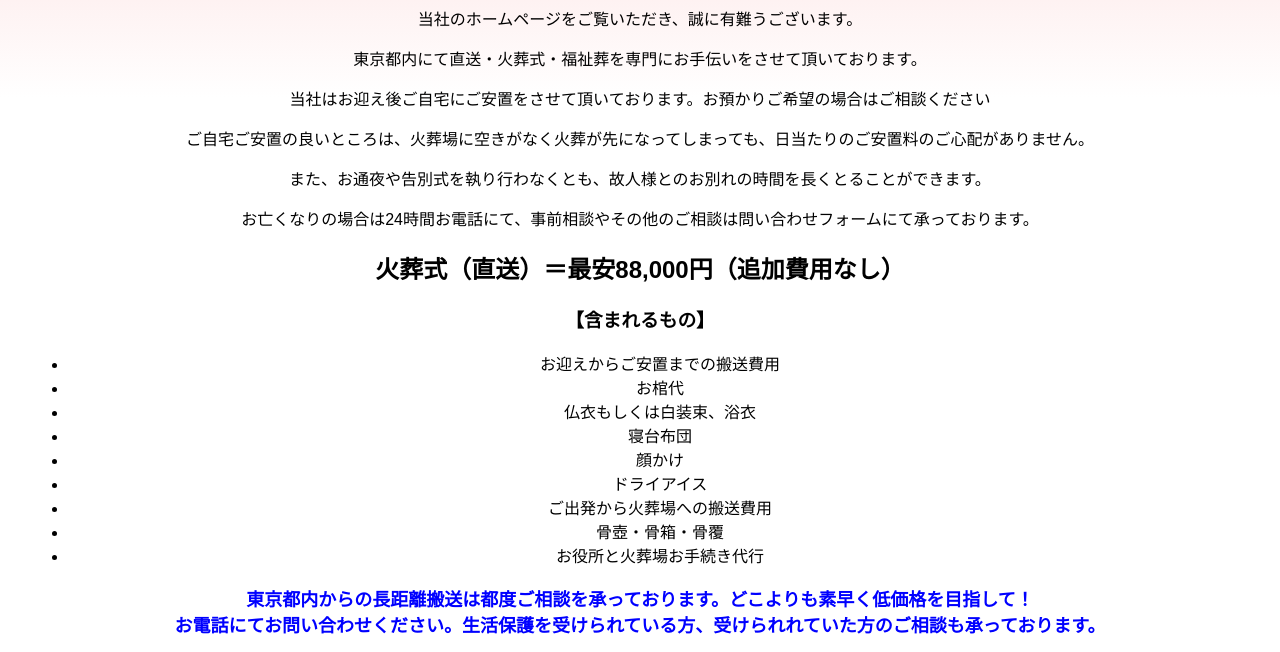
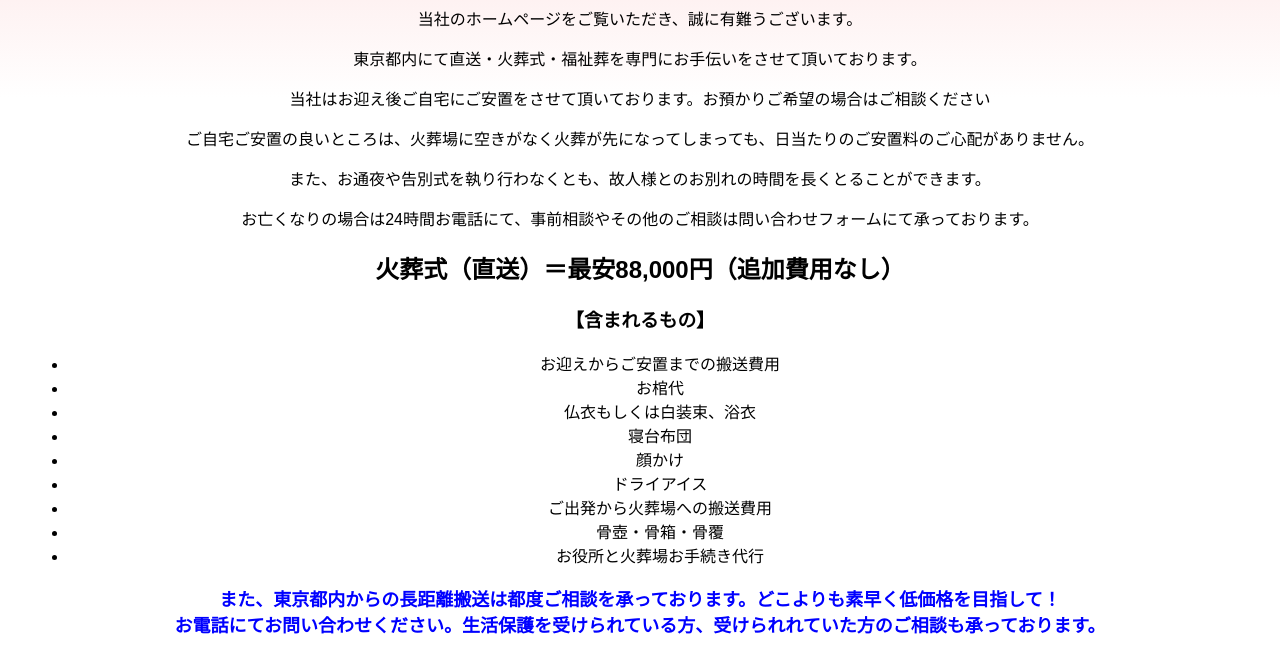
Before and after one commit to tokyokasouchokusou/funeral-service-site, a plain HTML site: page index.html in a window 1280 px wide. Shown: the part 104-756 px from the top of the page. Drawn offline with Linux system fonts and the light colour scheme.

Commit message:
Update index.html

```diff
--- a/index.html
+++ b/index.html
@@ -116,7 +116,7 @@
   </ul>
 
   <p class="contact-info">
-    東京都内からの長距離搬送は都度ご相談を承っております。どこよりも素早く低価格を目指して！<br>
+    また、東京都内からの長距離搬送は都度ご相談を承っております。どこよりも素早く低価格を目指して！<br>
     お電話にてお問い合わせください。生活保護を受けられている方、受けられれていた方のご相談も承っております。
   </p>
 
@@ -127,7 +127,7 @@
 
   <footer>
     <p>東京都、都内で火葬式、直送、お別れ葬をご検討の方必見！</p>
-    <p>
+     <p>
       ＃火葬だけ ＃火葬だけ安い ＃火葬式都内最安値 ＃東京火葬だけ最安値<br>
       ＃火葬だけ東京最安値 ＃火葬だけ東京安い ＃火葬だけ都内安い<br>
       ＃火葬式東京都内最安値 ＃直送東京都内最安値 ＃直送東京都内安い
```
